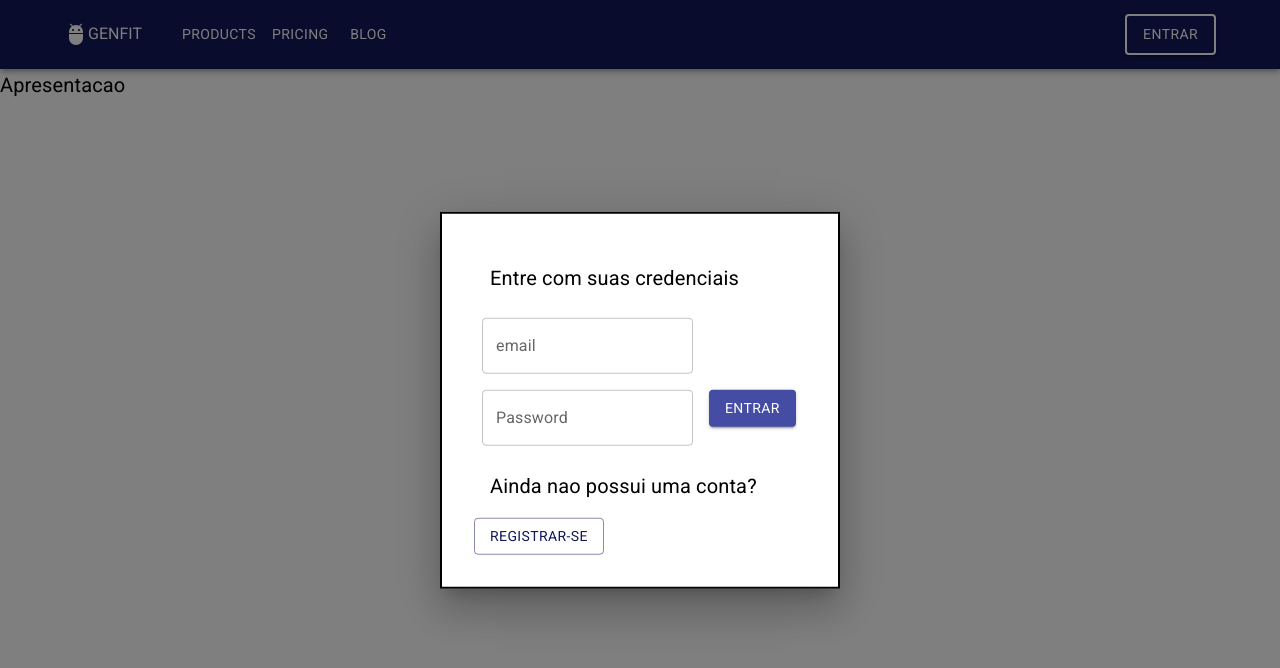
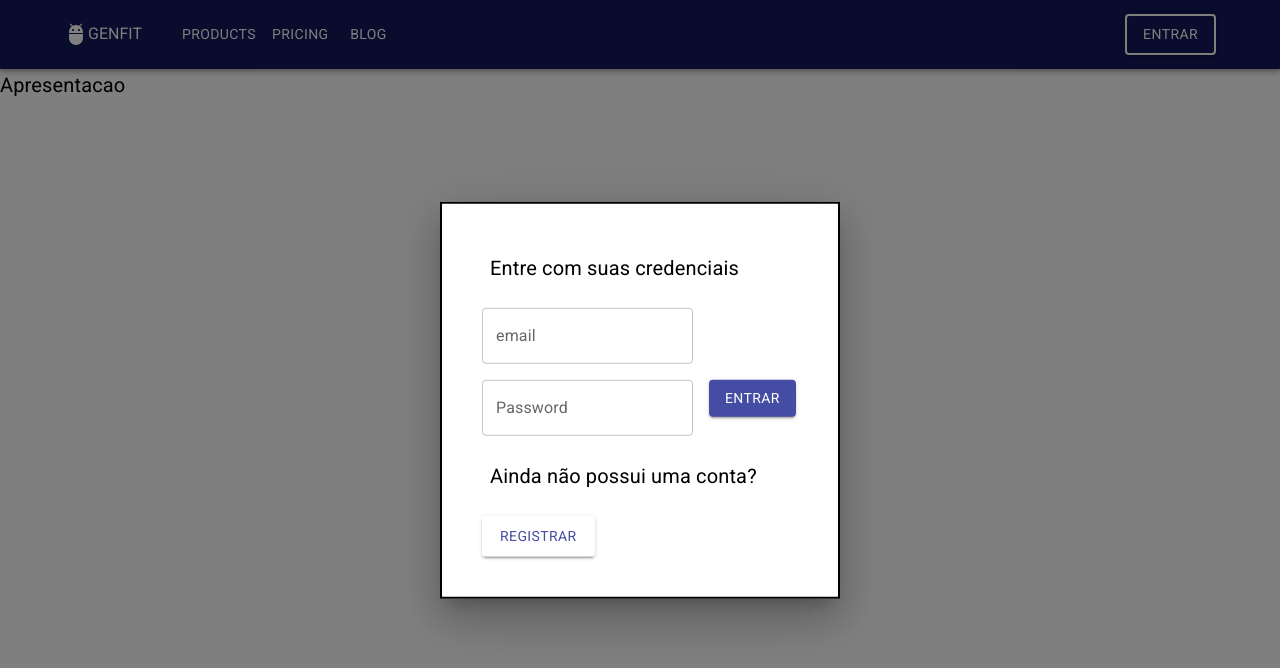
Before and after one commit to victordqa/genfit-front, a Next.js app: page / in a window 1280 px wide. Both pictures are taken after a click on the button "ENTRAR". Shown: the top 668 px of the page. Built offline with nearby package versions, Linux system fonts and the light colour scheme.

Commit message:
sign up form

```diff
--- a/src/app/components/LoginForm.tsx
+++ b/src/app/components/LoginForm.tsx
@@ -8,6 +8,8 @@ import { Alert, AlertTitle, TextField } from "@mui/material"
 import { usePost } from "../../hooks/useHttp"
 import { useRouter } from "next/navigation"
 import routes from "../../routes"
+import SignUpForm from "./SingUpForm"
+import ParametricModal from "./ParametricModal"
 
 const inputSyle = {
   margin: "0.5rem",
@@ -22,6 +24,10 @@ export default function LoginForm({
   const [isDisabled, setDisabled] = useState(false)
   const [error, setError] = useState("")
   const { push } = useRouter()
+
+  const [openSignUp, setSignUpOpen] = React.useState(false)
+  const handleSignUpOpen = () => setSignUpOpen(true)
+  const handleSignUpClose = () => setSignUpOpen(false)
 
   const handleInput = (e: React.ChangeEvent<HTMLInputElement>) => {
     const inputName = e.target.name
@@ -117,9 +123,23 @@ export default function LoginForm({
           component="h2"
           sx={{ margin: "1rem" }}
         >
-          Ainda nao possui uma conta?
+          Ainda não possui uma conta?
         </Typography>
-        <Button variant="outlined">Registrar-se</Button>
+        <ParametricModal
+          open={openSignUp}
+          handleOpen={handleSignUpOpen}
+          handleClose={handleSignUpClose}
+          buttonSx={{
+            color: "#444ca3!important",
+            border: "2px solid transparent",
+            backgroundColor: "white",
+            margin: "0.5rem",
+            ":hover": { border: "2px solid #444ca3", backgroundColor: "white" },
+          }}
+          buttonTxt="Registrar"
+        >
+          <SignUpForm handleClose={handleSignUpClose} />
+        </ParametricModal>
       </Box>
     </div>
   )
--- a/src/app/components/ParametricModal.tsx
+++ b/src/app/components/ParametricModal.tsx
@@ -1,6 +1,6 @@
 "use client"
 
-import { Box, Button, Modal } from "@mui/material"
+import { Box, Button, Modal, SxProps, Theme } from "@mui/material"
 import React from "react"
 
 const style = {
@@ -23,20 +23,24 @@ export default function ParametricModal({
   handleOpen,
   handleClose,
   children,
+  buttonSx = undefined,
+  buttonTxt = "Entrar",
 }: {
   open: boolean
   handleOpen: () => void
   handleClose: () => void
   children: React.ReactNode
+  buttonSx?: SxProps<Theme> | undefined
+  buttonTxt?: string
 }) {
   return (
     <div>
       <Button
         variant="contained"
-        sx={{ border: "2px solid white" }}
+        sx={buttonSx || { border: "2px solid white" }}
         onClick={handleOpen}
       >
-        Entrar
+        {buttonTxt}
       </Button>
       <Modal
         open={open}
```
